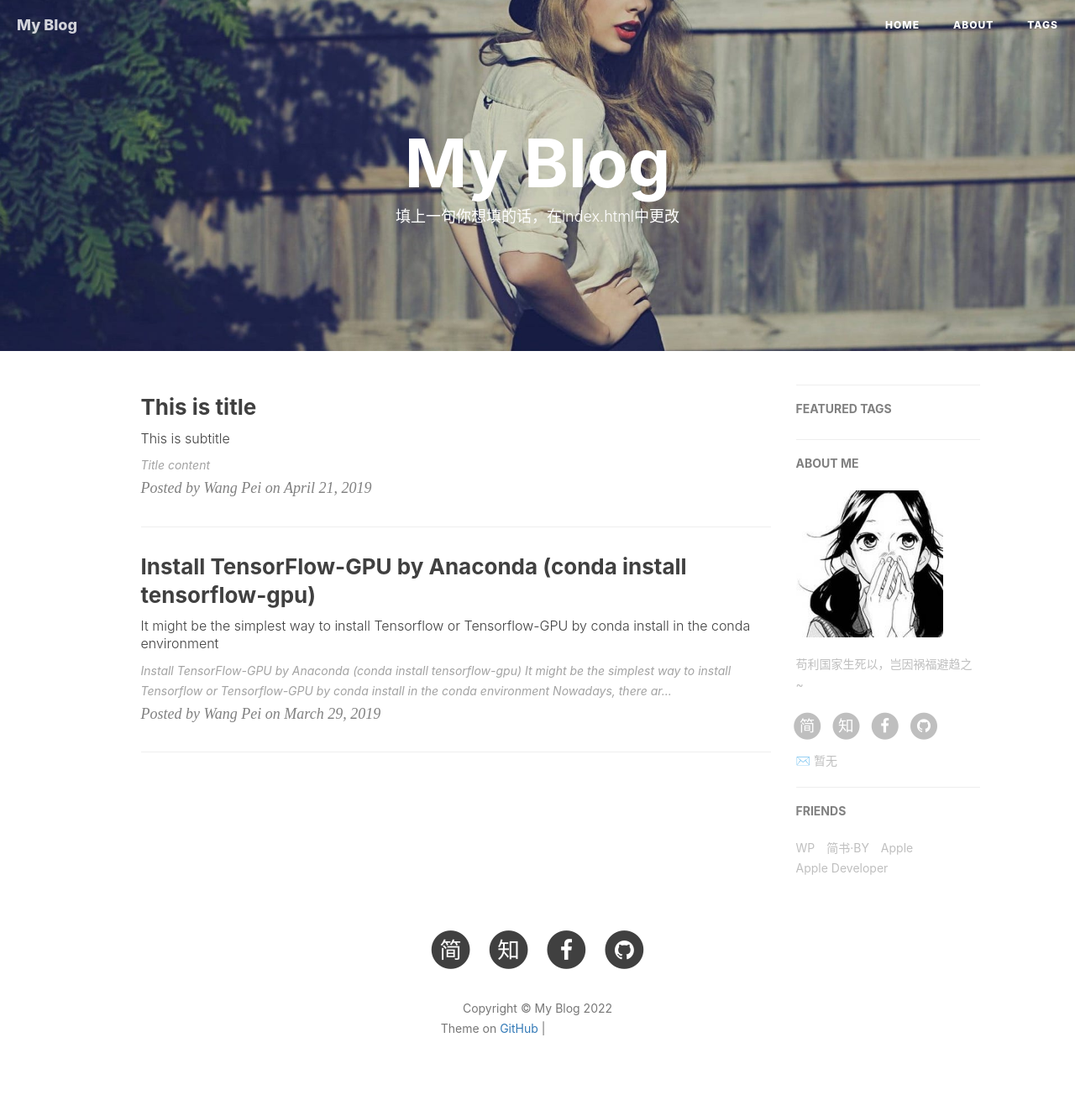
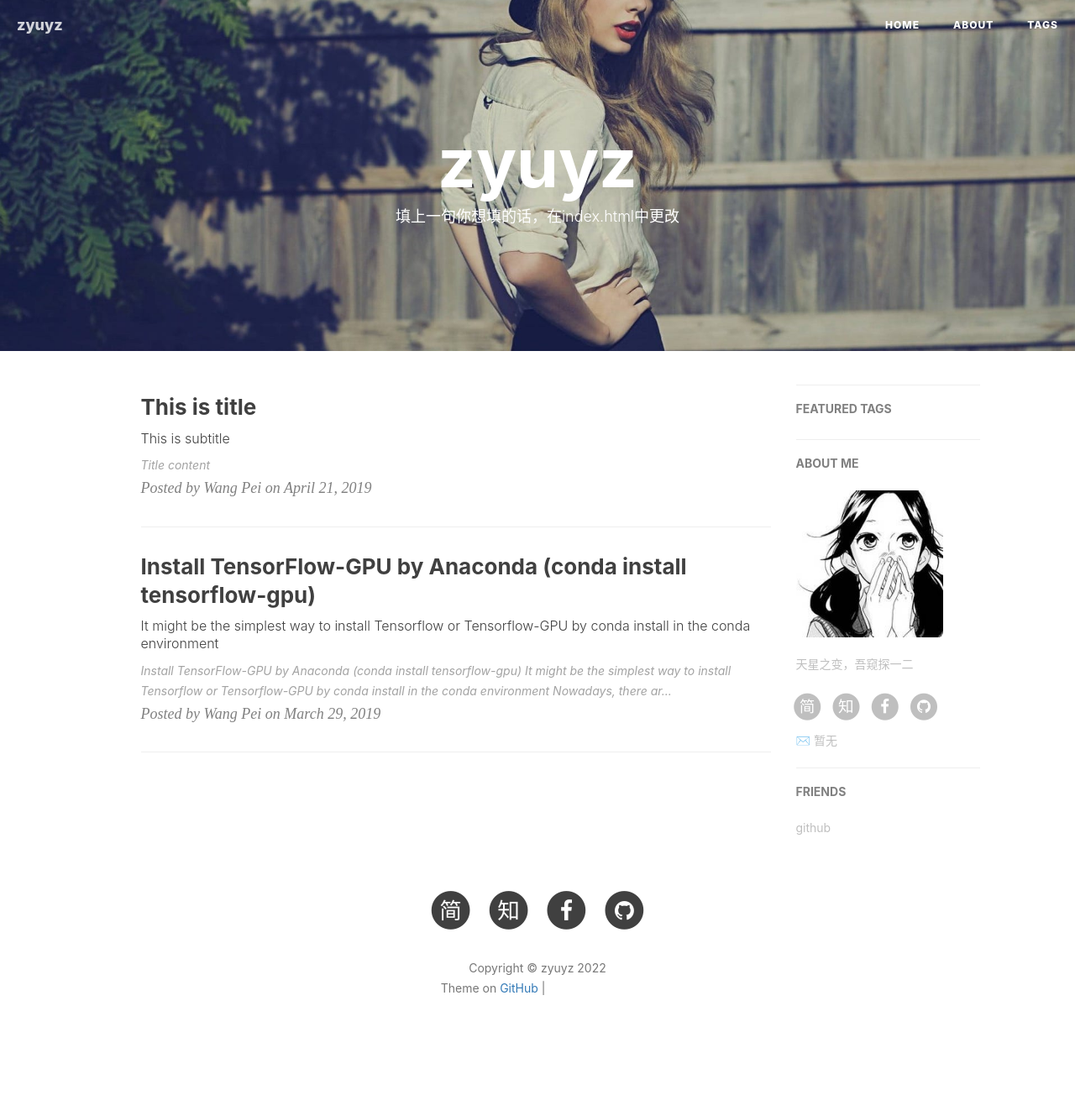
Before and after one commit to Tough-349/Tough-349.github.io, a Jekyll site: the page built from index.html, in a window 1280 px wide. Shown: the whole page at 84% size. Built offline with Jekyll 4.4.1, drawn with Linux system fonts in a browser that asks for light colours; nearby versions of some CDN libraries; the list of posts is cut into pages by our own code; comment, search, counter and statistics services are not loaded; after the commit the page ends 1281 px from its top, so only the background shows below that; grey boxes are pictures that could not be loaded.

Commit message:
first edit

```diff
--- a/_config.yml
+++ b/_config.yml
@@ -1,17 +1,17 @@
 # Site settings
-title: My Blog
-SEOTitle: 我的博客 | My Blog
+title: zyuyz
+SEOTitle: zyuyz's Blog | zyuyz的博客
 header-img: img/post-bg-desk.jpg
 email: 暂无
-description: "写一句你想写的话"
+description: "开始"
 keyword: "我的博客"
-url: "http://name.github.io"          # your host, for absolute URL
+url: "http://codezyu.github.io"          # your host, for absolute URL
 baseurl: ""      # for example, '/blog' if your blog hosted on 'host/blog'
-github_repo: "https://github.com/name/name.github.io.git" # you code repository
+github_repo: "https://github.com/codezyu/codezyu.github.io.git" # you code repository
 
 # Sidebar settings
 sidebar: true                           # whether or not using Sidebar.
-sidebar-about-description: "苟利国家生死以，岂因祸福避趋之~"
+sidebar-about-description: "天星之变，吾窥探一二"
 sidebar-avatar: /img/avatar_binggan.jpg      # use absolute URL, seeing it's used in both `/` and `/about/`
 
 
@@ -96,16 +96,7 @@ service-worker: true
 # Friends
 friends: [
     {
-        title: "WP",
-        href: "https://wangpei.ink"
-    },{
-        title: "简书·BY",
-        href: "http://www.jianshu.com/u/e71990ada2fd"
-    },{
-        title: "Apple",
-        href: "https://apple.com"
-    },{
-        title: "Apple Developer",
-        href: "https://developer.apple.com/"
+        title: "github",
+        href: "https://github.com"
     }
 ]
```
